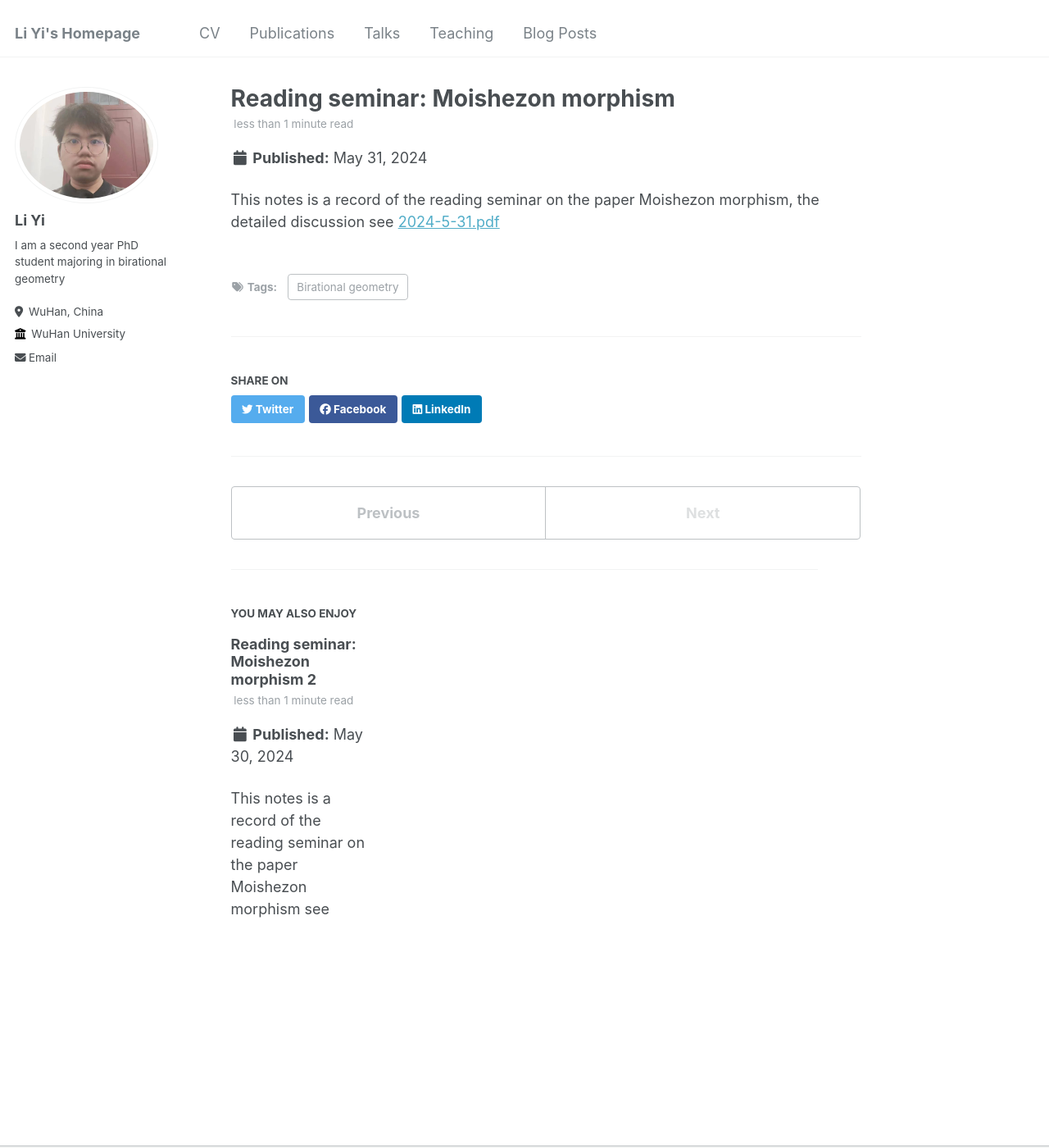
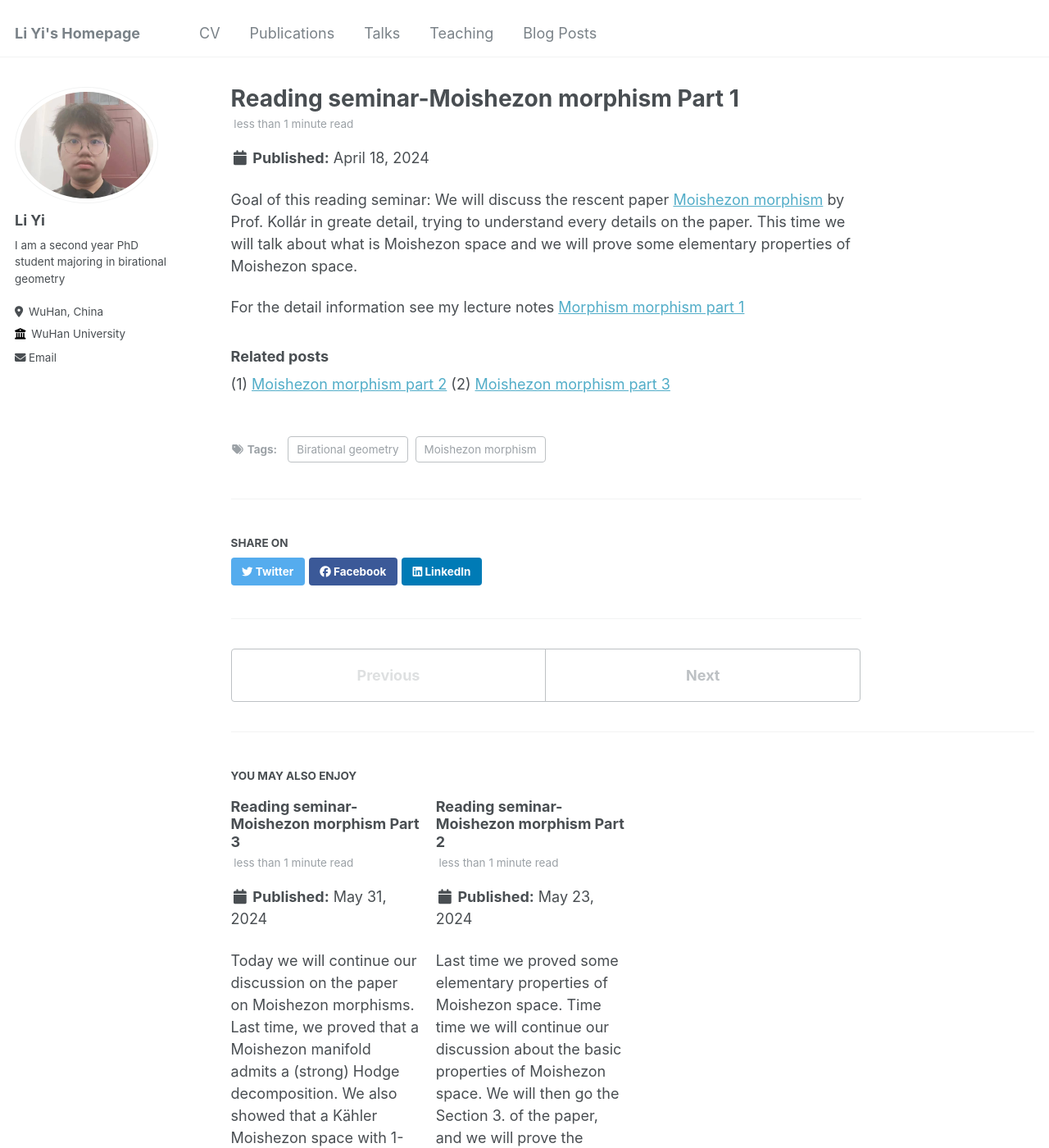
Before and after one commit to YiLimath/YiLimath.github.io, a Jekyll site: the page built from _posts/2024-05-31-blog-post-1.md, in a window 1280 px wide and 1400 px high. Shown: the whole window at 82% size. Built offline with Jekyll 4.4.1, drawn with Linux system fonts in a browser that asks for light colours; some of the changed text lies outside the part shown.

Commit message:
2024-5-31

```diff
--- a/_posts/2024-05-31-blog-post-1.md
+++ b/_posts/2024-05-31-blog-post-1.md
@@ -1,9 +1,17 @@
 ---
-title: 'Reading seminar: Moishezon morphism'
-date: 2024-05-31
-permalink: /posts/2024/05/Moishezon morphism/
+title: 'Reading seminar-Moishezon morphism Part 1'
+date: 2024-04-18
+permalink: /posts/2024/04/Moishezon-morphism-1/
 tags:
   - Birational geometry
+  - Moishezon morphism
 ---
 
-This notes is a record of the reading seminar on the paper Moishezon morphism, the detailed discussion see [2024-5-31.pdf](https://yilimath.github.io/files/paper1.pdf)
+Goal of this reading seminar: We will discuss the rescent paper [Moishezon morphism](https://www.intlpress.com/site/pub/pages/journals/items/pamq/content/vols/0018/0004/a011/index.php?mode=ns) by Prof. Kollár in greate detail, trying to understand every details on the paper. This time we will talk about what is Moishezon space and we will prove some elementary properties of Moishezon space.
+
+For the detail information see my lecture notes [Morphism morphism part 1](https://yilimath.github.io/files/Moishezon-morphism1-2024-4-18.pdf)
+
+
+### Related posts
+(1) [Moishezon morphism part 2](https://yilimath.github.io/posts/2024/05/Moishezon-morphism-2/)
+(2) [Moishezon morphism part 3](https://yilimath.github.io/posts/2024/05/Moishezon-morphism-3/)
--- a/_posts/2024-05-31-blog-post-2.md
+++ b/_posts/2024-05-31-blog-post-2.md
@@ -1,11 +1,11 @@
 ---
-title: 'Reading seminar: Moishezon morphism 2'
-date: 2024-05-30
-permalink: /posts/2024/05/Moishezon 2/
+title: 'Reading seminar-Moishezon morphism Part 2'
+date: 2024-05-23
+permalink: /posts/2024/05/Moishezon-morphism-2/
 tags:
   - Birational geometry
 ---
 
-This notes is a record of the reading seminar on the paper Moishezon morphism see
+Last time we proved some elementary properties of Moishezon space. Time time we will continue our discussion about the basic properties of Moishezon space. We will then go the Section 3. of the paper, and we will prove the equivalence of different definitions of Moishezon morphism.
 
-[2024-5-30](https://yilimath.github.io/files/paper2.pdf)
+For the detailed discussion see my lecture notes: [Moishezon morphism part 2](https://yilimath.github.io/posts/2024/05/Moishezon-morphism-2/)
--- /dev/null
+++ b/_posts/2024-05-31-blog-post-3.md
@@ -0,0 +1,15 @@
+---
+title: 'Reading seminar-Moishezon morphism Part 3'
+date: 2024-05-31
+permalink: /posts/2024/05/Moishezon-morphism-3/
+tags:
+  - Birational geometry
+---
+
+Today we will continue our discussion on the paper on Moishezon morphisms. Last time, we proved that a Moishezon manifold admits a (strong) Hodge decomposition. We also showed that a Kähler Moishezon space with 1-rational singularity is automatically projective, and finally, we gave three different definitions for Moishezon morphism and proved that they are equivalent. This time:
+(1) We will prove that a proper surjective morphism equipped with a relatively big line bundle is locally bimeromorphic to a projective morphism.
+(2) We will prove that if the base space is Moishezon, then the total space is Moishezon if and only if the morphism is Moishezon.
+(3) We will show that the restriction of the generic surjective morphism on the exceptional set is a Moishezon morphism.
+
+
+For the detailed discussion see my lecture notes: [Moishezon morphism part 3](https://yilimath.github.io/files/Moishezon-morphism3-2024-5-31.pdf)
```
